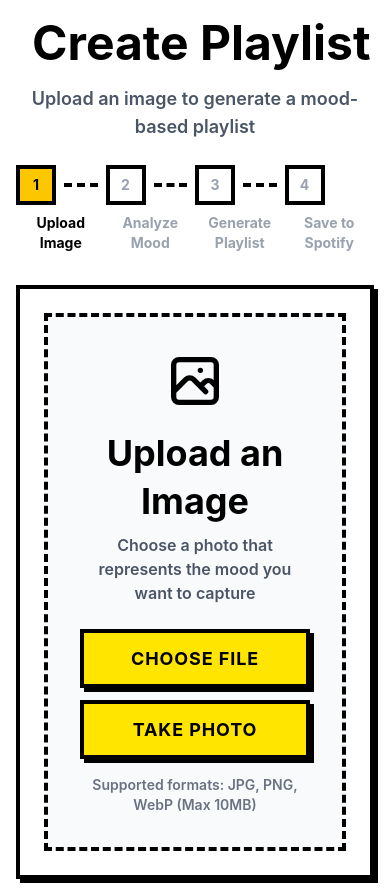
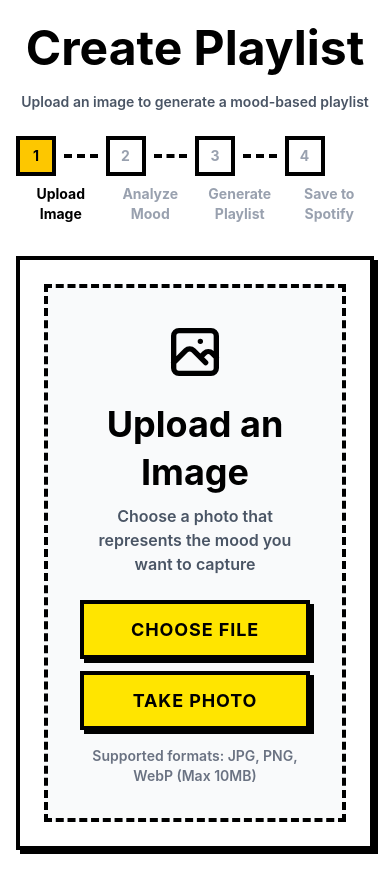
Before and after one commit to estebankt/SonoLens, a SvelteKit app: page /create in a window 390 px wide. After the commit the page ends 866 px from the top, so only its background shows below. Built offline with nearby package versions, Linux system fonts and the light colour scheme.

Commit message:
fix(ui): improve mobile header layout for small screens

```diff
--- a/src/routes/create/+page.svelte
+++ b/src/routes/create/+page.svelte
@@ -301,23 +301,25 @@
 	<div class="max-w-3xl mx-auto">
 		<!-- Header with Navigation -->
 		<div class="mb-6 relative z-20">
-			<div class="flex items-center justify-between gap-4 min-h-[3.5rem]">
+			<div class="flex items-center justify-between gap-2 sm:gap-4 min-h-[3.5rem]">
 				<!-- Left: Back Button -->
 				<div class="flex-1 flex justify-start">
 					{#if currentStep > 0}
 						<button
 							onclick={goBack}
-							class="neo-button p-2 text-sm font-bold flex items-center gap-2"
+							class="neo-button p-1 sm:p-2 text-xs sm:text-sm font-bold flex items-center gap-1 sm:gap-2"
 							aria-label="Go back to previous step"
 						>
-							<span>←</span> BACK
+							<span>←</span> <span class="hidden sm:inline">BACK</span>
 						</button>
 					{/if}
 				</div>
 
 				<!-- Center: Title & Subtitle -->
 				<div class="flex-none text-center">
-					<h1 class="text-4xl sm:text-5xl mb-2 font-bold">Create Playlist</h1>
+					<h1 class="text-2xl sm:text-5xl mb-1 sm:mb-2 font-bold whitespace-nowrap">
+						Create Playlist
+					</h1>
 					<p class="text-lg text-gray-600 hidden sm:block">
 						Upload an image to generate a mood-based playlist
 					</p>
@@ -328,16 +330,17 @@
 					{#if currentStep > 0 || uploadState.preview_url}
 						<button
 							onclick={startOver}
-							class="neo-button text-sm px-4 py-2 font-bold whitespace-nowrap"
+							class="neo-button text-xs sm:text-sm px-2 sm:px-4 py-1 sm:py-2 font-bold whitespace-nowrap"
 							title="Start over from scratch"
 						>
-							START OVER
+							<span class="sm:hidden">RESTART</span>
+							<span class="hidden sm:inline">START OVER</span>
 						</button>
 					{/if}
 				</div>
 			</div>
 			<!-- Mobile Subtitle -->
-			<p class="text-lg text-gray-600 text-center sm:hidden mt-2">
+			<p class="text-sm sm:text-lg text-gray-600 text-center sm:hidden mt-2">
 				Upload an image to generate a mood-based playlist
 			</p>
 		</div>
```
